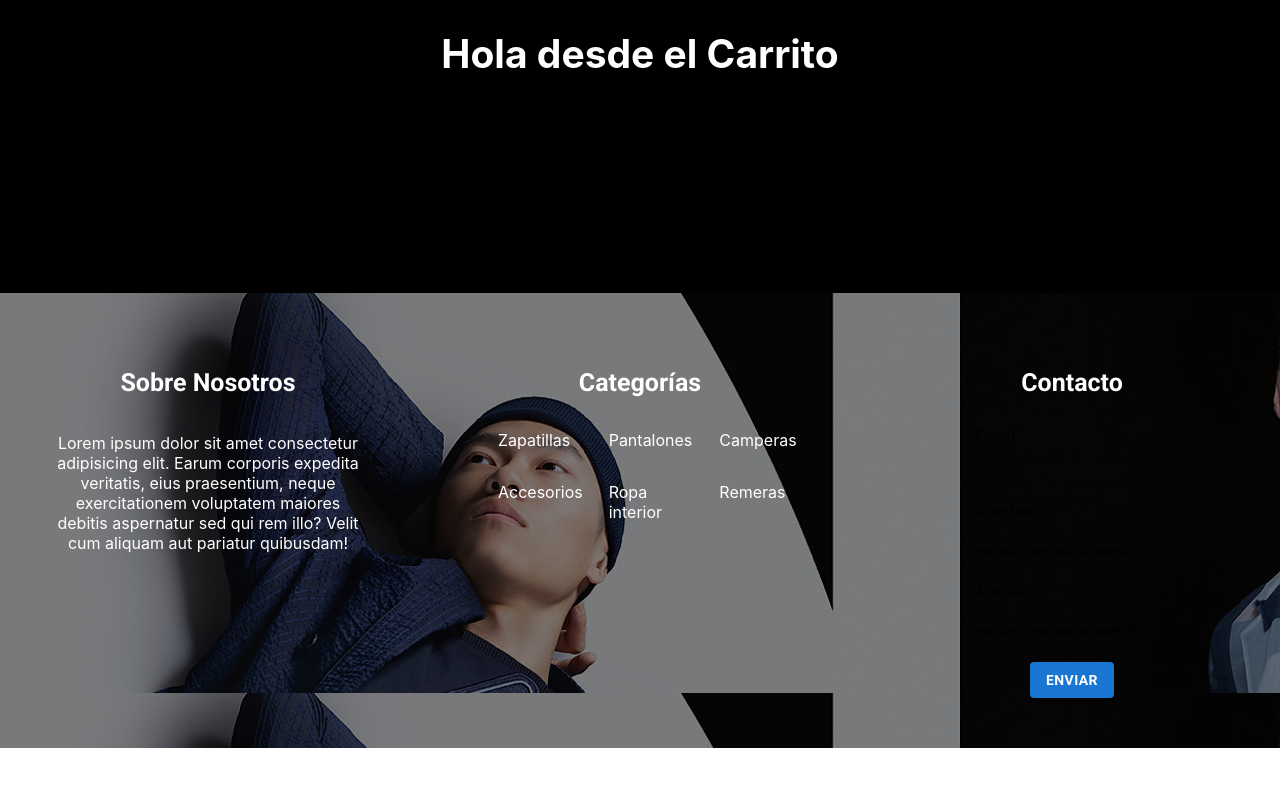
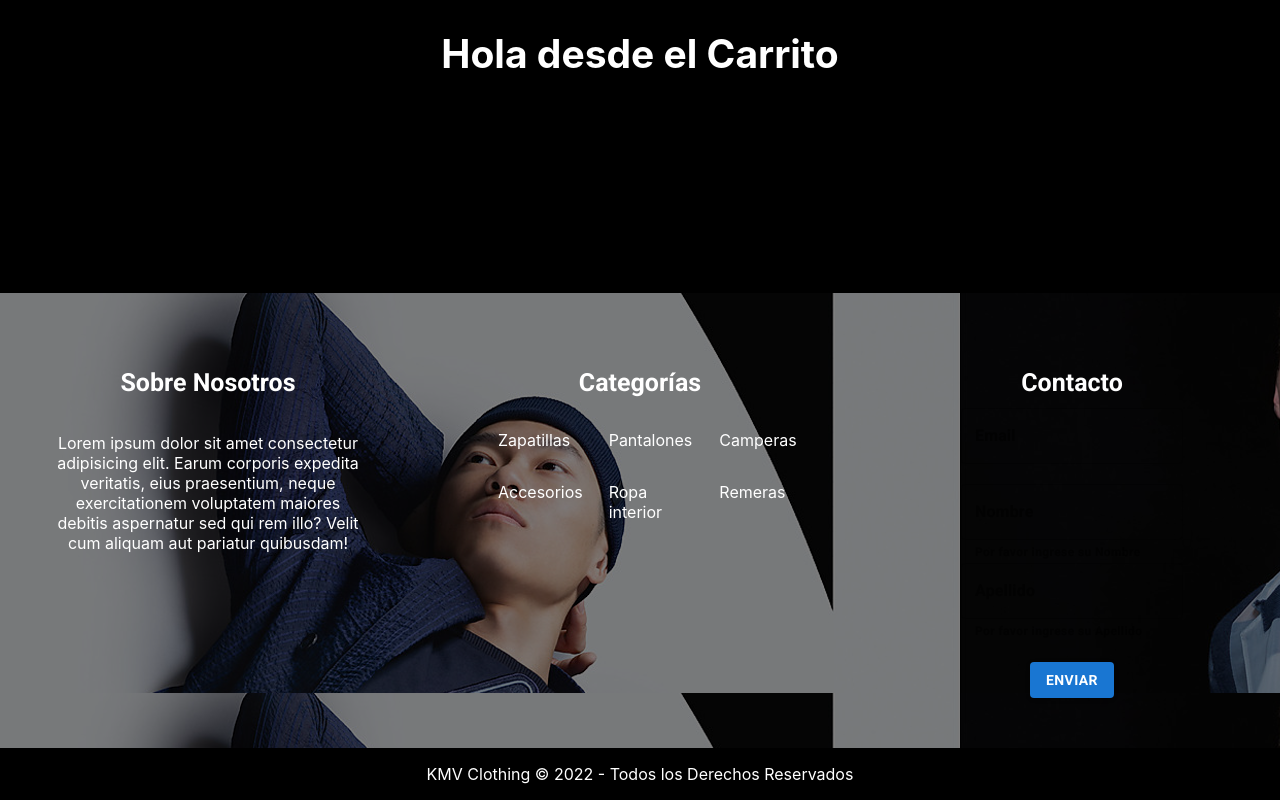
Before and after one commit to arianhoff/TrabajoGrupalKMVClothing, a React (Create React App) app: page /cart in a window 1280 px wide. Shown: the part 587-1387 px from the top of the page. Before the commit the page ends 1335 px from the top, so only its background shows below. Built offline with nearby package versions, Linux system fonts and the light colour scheme.

Commit message:
Se agrega Copyright

```diff
--- a/package.json
+++ b/package.json
@@ -5,6 +5,7 @@
     "dependencies": {
         "@emotion/react": "^11.8.2",
         "@emotion/styled": "^11.8.1",
+        "@mui/icons-material": "^5.5.1",
         "@mui/material": "^5.5.0",
         "@testing-library/jest-dom": "^5.16.2",
         "@testing-library/react": "^12.1.3",
--- a/src/App.js
+++ b/src/App.js
@@ -1,6 +1,5 @@
 import RoutesKMV from "../src/general/routeKMV";
 import Header from './general/headerKMV';
-import Footer from './general/footer';
 
 function App() {
   return (
@@ -8,7 +7,6 @@ function App() {
 
       <Header />
       <RoutesKMV />
-      <Footer />
 
     </div>
   );
--- /dev/null
+++ b/src/general/rightsKMV.js
@@ -0,0 +1,12 @@
+import React from "react";
+import "../style/rightsKMV.css";
+
+const rightsKMV = () => {
+  return (
+    <div className="derechos">
+      <p> KMV Clothing © 2022 - Todos los Derechos Reservados</p>
+    </div>
+  );
+};
+
+export default rightsKMV;
--- a/src/general/routeKMV.js
+++ b/src/general/routeKMV.js
@@ -1,7 +1,10 @@
 import { BrowserRouter as Router, Route, Routes } from "react-router-dom";
-import Home from "./homeKMV"
-import Cart from "./cartKMV"
+import Home from "./homeKMV";
+import Cart from "./cartKMV";
 import Navbar from "./navbarKMV";
+import Footer from "./footer";
+import RightsKMV from "./rightsKMV.js";
+
 
 const RoutesKMV = () => {
     return(
@@ -11,6 +14,8 @@ const RoutesKMV = () => {
                 <Route path="/" element={ <Home/>}/>
                 <Route path="/cart" element={ <Cart/>}/>
             </Routes>
+            <Footer />
+            <RightsKMV />
         </Router>
     )
 }
--- /dev/null
+++ b/src/style/rightsKMV.css
@@ -0,0 +1,6 @@
+.derechos {
+    background-color: black;
+    color: white;
+    display: flex;
+    justify-content: center;
+}
```
Also changed, not shown: 1 other file (tests, documents, lock files or other folders).
